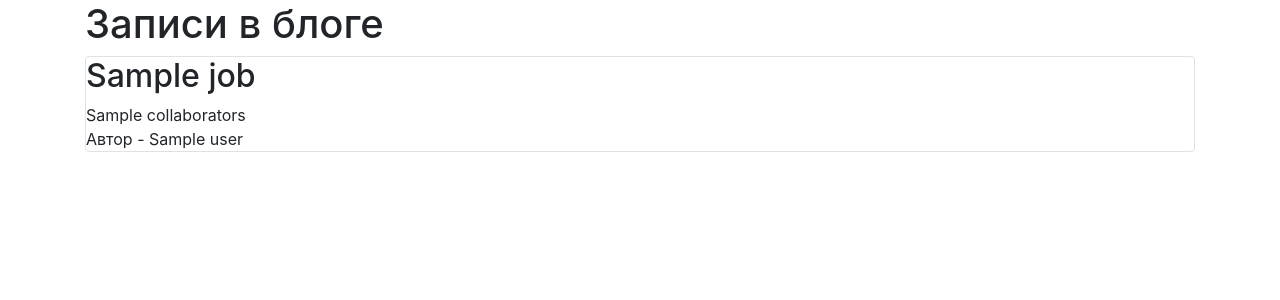
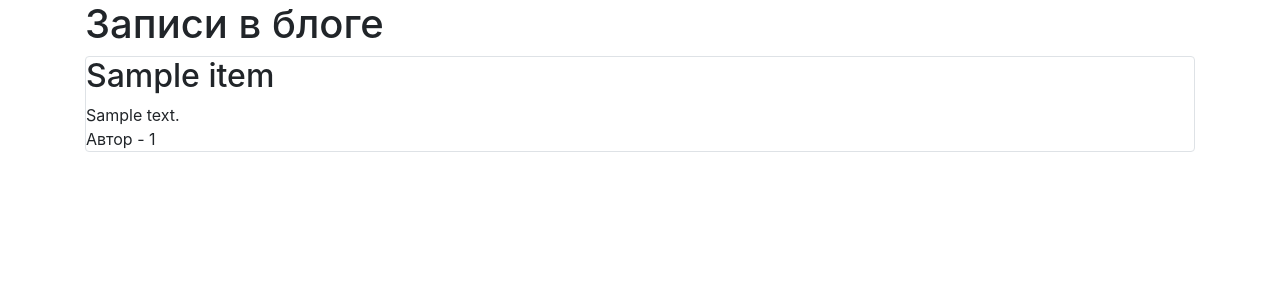
Before and after one commit to darb0ga/website, a Flask app: template templates/index.html in a window 1280 px wide. Shown: the part 70-370 px from the top of the page. Run offline with Flask 2, Linux system fonts and the light colour scheme; the template is opened without the code that fills it: most values are stand-ins (such as "Sample title", 1, 10 or a date in 2020); parts of the project's set-up code (start-up, migrations or seed data) failed here and were passed over; some libraries are stand-ins or nearby versions.

Commit message:
Update index.html

```diff
--- a/templates/index.html
+++ b/templates/index.html
@@ -3,10 +3,10 @@
 {% block content %}
 <h1>Записи в блоге</h1>
 {% if current_user.is_authenticated %}
-    <a href="jobs" class="btn btn-secondary">Добавить новость</a>
+    <a href="subject" class="btn btn-secondary">Добавить новость</a>
 {% endif %}
-{% for item in jobs%}
-{% if current_user.is_authenticated and current_user == item.user %}
+{% for item in subjects%}
+{% if current_user.is_authenticated and current_user == item.user_id %}
     <div>
         <a href="/jobs/{{ item.id }}" class="btn btn-warning">
             Изменить
@@ -17,12 +17,12 @@
     </div>
 {% endif %}
 <div class="col-md6 border rounded">
-    <h2>{{item.job}}</h2>
+    <h2>{{item.name}}</h2>
     <div>
-        {{item.collaborators}}
+        {{item.about}}
     </div>
     <div>
-        Автор - {{item.user.name}}
+        Автор - {{item.user_id}}
     </div>
 </div>
 {% endfor %}
```
